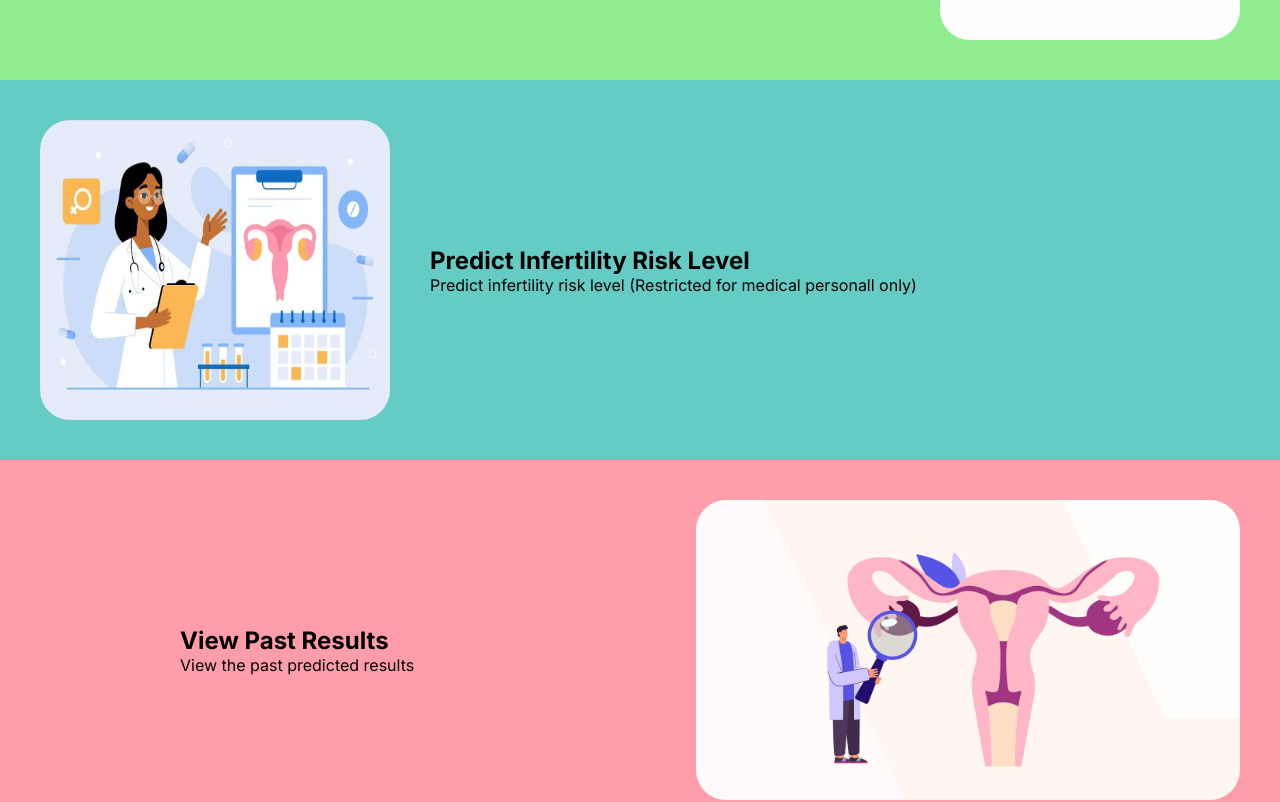
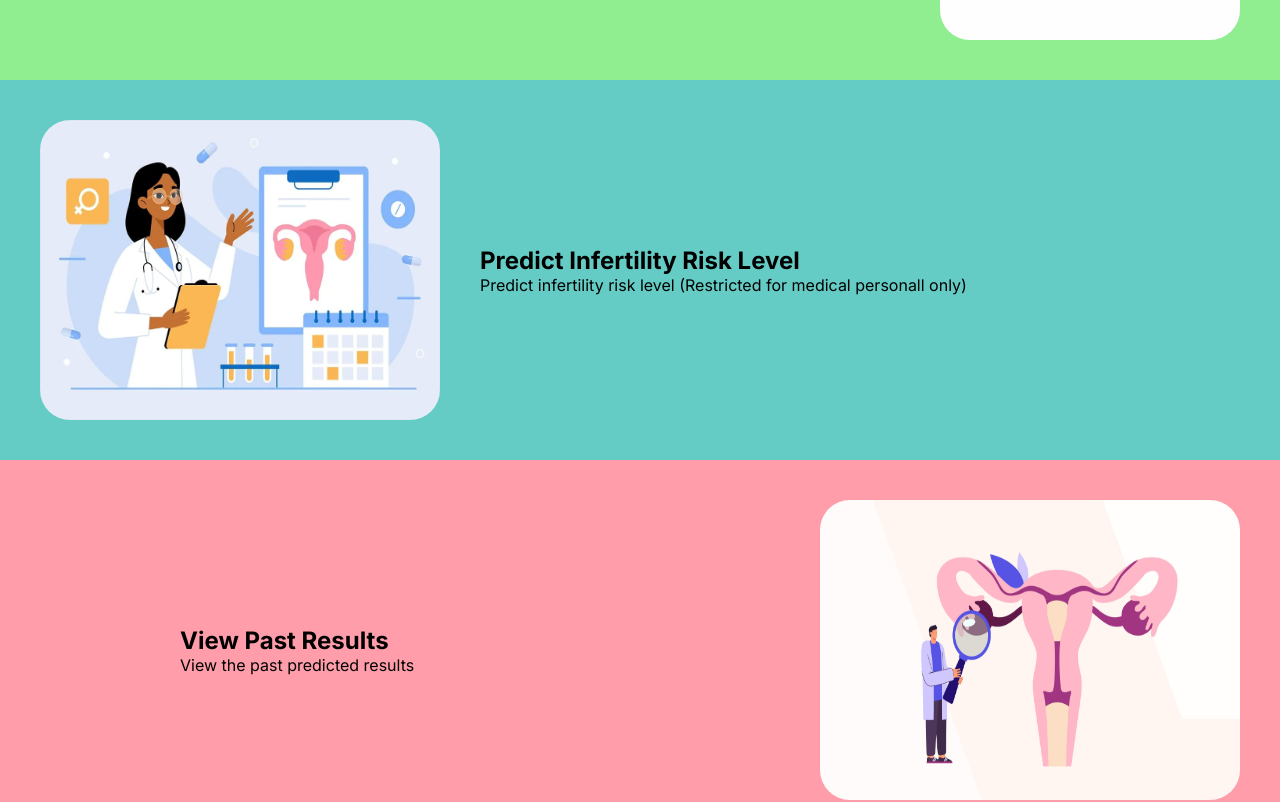
Before and after one commit to KamalikaSene/PCOS-FertiliCare, a Next.js app: page / in a window 1280 px wide. Shown: the part 760-1562 px from the top of the page. Built offline with nearby package versions, Linux system fonts and the light colour scheme; no server answers.

Commit message:
css change

```diff
--- a/src/app/globals.css
+++ b/src/app/globals.css
@@ -1,4 +1,6 @@
 
+
+@tailwind utilities;
 :root {
   --bg: #0d0c22;
   --bgSoft: #2d2b42;
--- a/src/app/home.module.css
+++ b/src/app/home.module.css
@@ -138,7 +138,7 @@
   border-radius:30px;
 }
 .leftBottomContainer img{
-  max-width: 350px;
+  max-width: 400px;
   height:300px;
   margin-top: 40px;
   margin-bottom: 40px;
@@ -147,7 +147,7 @@
   border-radius:30px;
 }
 .rightBottomContainer img{
-  max-width: 50%;
+  max-width: 420px;
   height: 300px;
   margin-top: 40px;
   margin-bottom: 40px;
```
